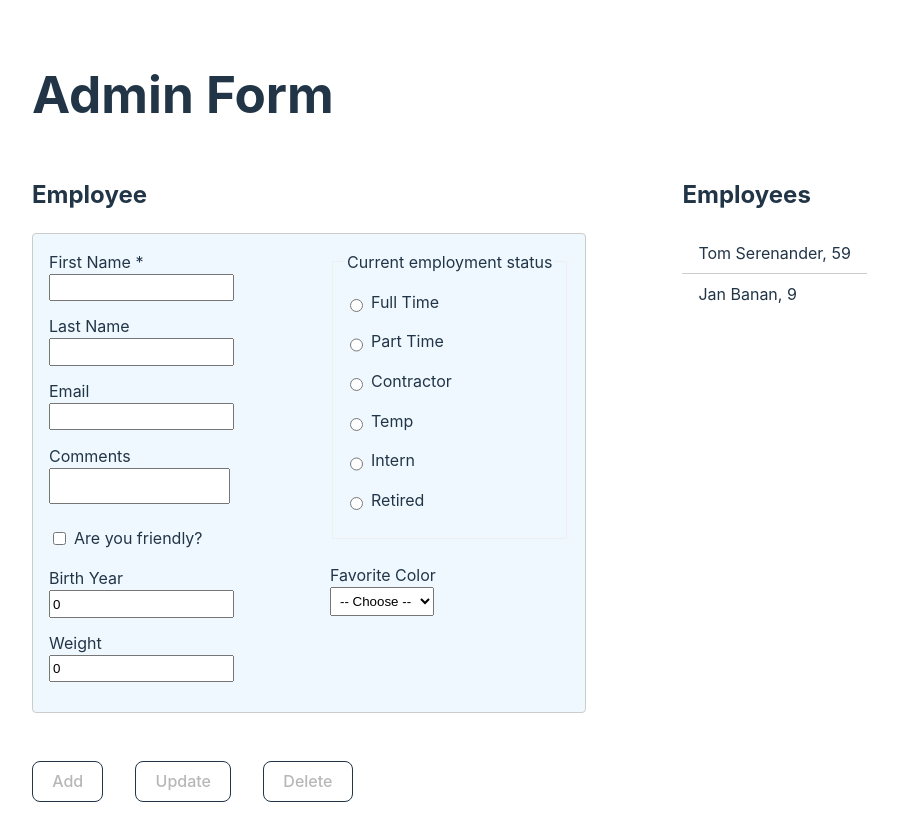
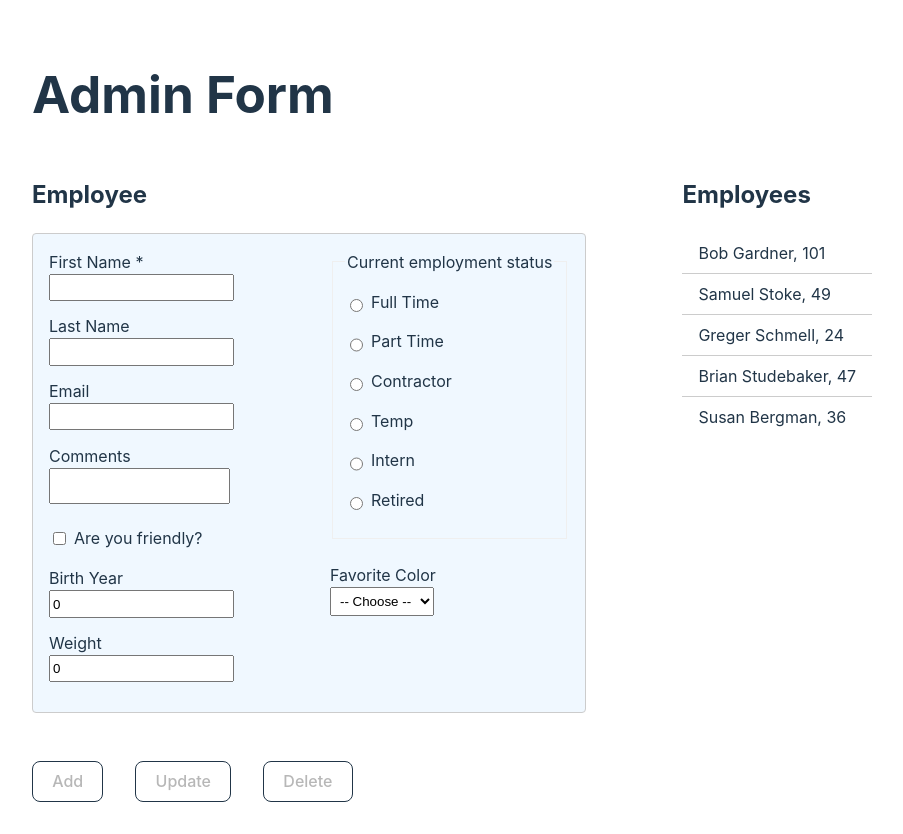
Before and after one commit to qserena/employees-localstorage, a React (Vite) app: page / in a window 1280 px wide. Shown: the whole page, without its empty margins (158-1061 px from the left). Built offline with nearby package versions, Linux system fonts and the light colour scheme.

Commit message:
Updated default data.

```diff
--- a/src/data.js
+++ b/src/data.js
@@ -3,27 +3,63 @@ import { nanoid } from 'nanoid'
 let defaultEmployees = [
     {
         id: nanoid(),
-        firstName: 'Tom',
-        lastName: 'Serenander',
-        email: 'tom@serenander.se',
-        comments: 'No',
+        firstName: 'Bob',
+        lastName: 'Gardner',
+        email: 'bob@gardner.com',
+        comments: 'Old man',
         isFriendly: true,
-        birthYear: 1965,
-        weight: 73,
+        birthYear: 1923,
+        weight: 75,
+        employmentStatus: 6,
+        favoriteColor: 5,
+    },
+    {
+        id: nanoid(),
+        firstName: 'Samuel',
+        lastName: 'Stoke',
+        email: 'sam.stoke@dell.com',
+        comments: 'No comments',
+        isFriendly: true,
+        birthYear: 1975,
+        weight: 75,
         employmentStatus: 2,
+        favoriteColor: 2,
+    },
+    {
+        id: nanoid(),
+        firstName: 'Greger',
+        lastName: 'Schmell',
+        email: 'gr@sch.de',
+        comments: 'German hero.',
+        isFriendly: false,
+        birthYear: 2000,
+        weight: 58.8,
+        employmentStatus: 3,
+        favoriteColor: 6,
+    },
+    {
+        id: nanoid(),
+        firstName: 'Brian',
+        lastName: 'Studebaker',
+        email: 'brian.studebaker@tesla.com',
+        comments: 'Drives ten Teslas.',
+        isFriendly: true,
+        birthYear: 1977,
+        weight: 90,
+        employmentStatus: 3,
         favoriteColor: 3,
     },
     {
         id: nanoid(),
-        firstName: 'Jan',
-        lastName: 'Banan',
-        email: 'jan@banan.se',
-        comments: 'Yes',
-        isFriendly: false,
-        birthYear: 2015,
-        weight: 34,
-        employmentStatus: 1,
-        favoriteColor: 2,
+        firstName: 'Susan',
+        lastName: 'Bergman',
+        email: 'susan.bergman@csi.com',
+        comments: 'No joke.',
+        isFriendly: true,
+        birthYear: 1988,
+        weight: 50,
+        employmentStatus: 2,
+        favoriteColor: 1,
     },
 ]
 
```
